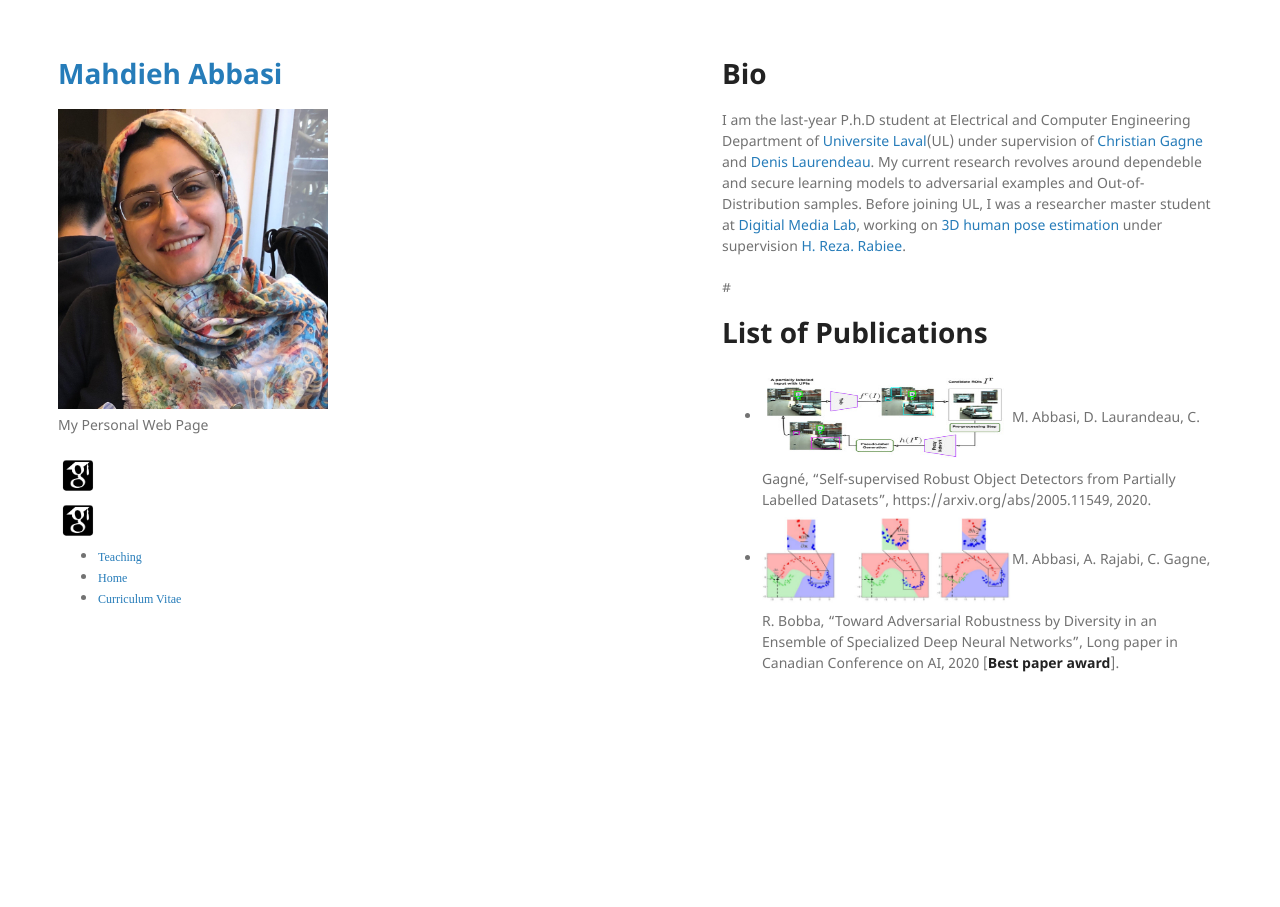
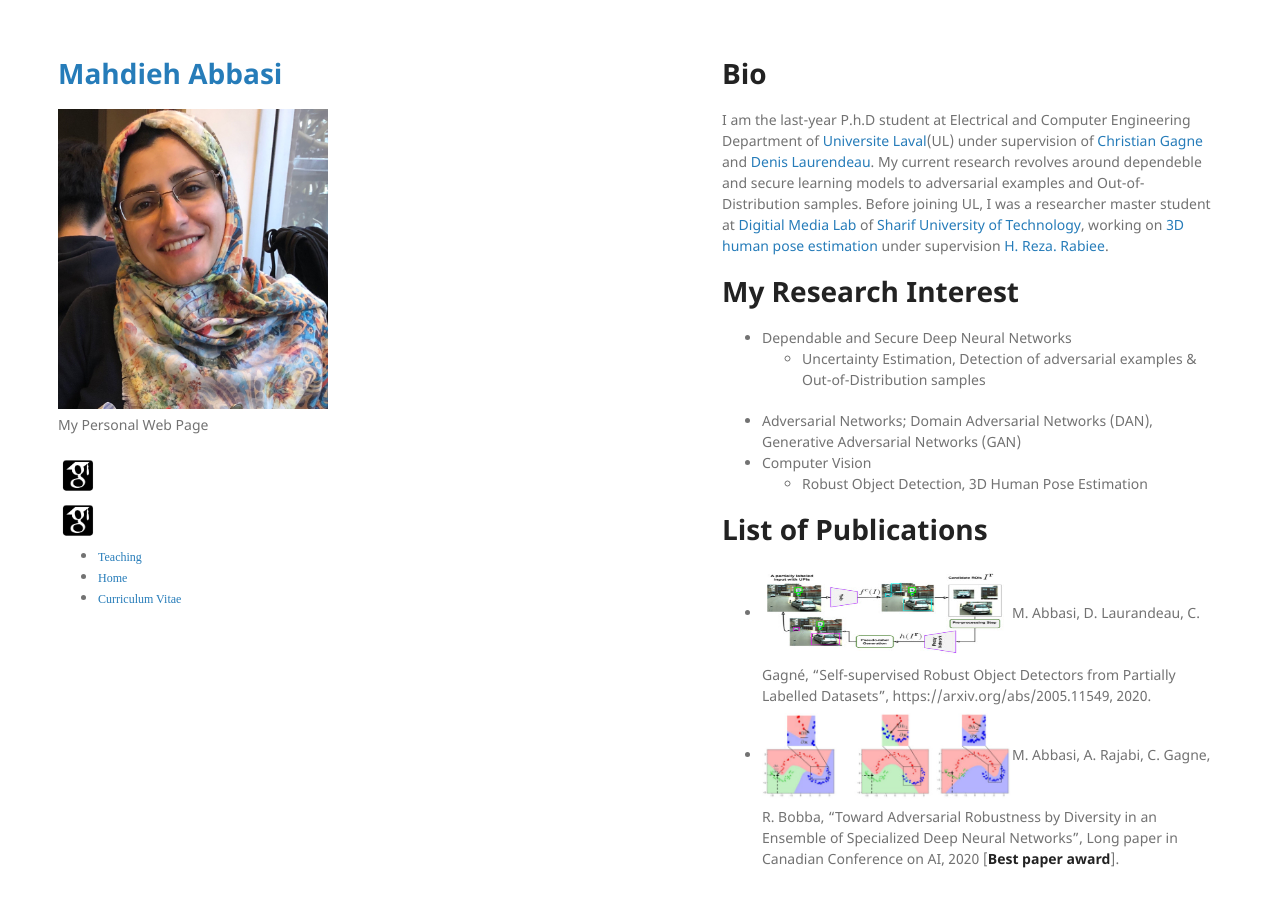
Before and after one commit to mahdaneh/mahdaneh.github.io, a Jekyll site: the page built from index.md, in a window 1280 px wide and 939 px high. Shown: the top 907 px of the window. Built offline with Jekyll 4.4.1, drawn with Linux system fonts in a browser that asks for light colours; our own code applies the rules of GitHub Pages for plain Markdown files.

Commit message:
Update index.md

```diff
--- a/index.md
+++ b/index.md
@@ -4,9 +4,14 @@ layout: default
 
 
 # Bio
- I am the last-year P.h.D student at Electrical and Computer Engineering Department of [Universite Laval](https://www.ulaval.ca/en/)(UL) under supervision of [Christian Gagne](http://vision.gel.ulaval.ca/~cgagne/) and [Denis Laurendeau](http://vision.gel.ulaval.ca/~laurend/). My current research revolves around dependeble and secure learning models to adversarial examples and Out-of-Distribution samples. Before joining UL, I was a researcher master student at [Digitial Media Lab](http://dml.ir/), working on [3D human pose estimation](https://ieeexplore.ieee.org/document/7335521/) under supervision [H. Reza. Rabiee](http://sharif.edu/~rabiee/).
+ I am the last-year P.h.D student at Electrical and Computer Engineering Department of [Universite Laval](https://www.ulaval.ca/en/)(UL) under supervision of [Christian Gagne](http://vision.gel.ulaval.ca/~cgagne/) and [Denis Laurendeau](http://vision.gel.ulaval.ca/~laurend/). My current research revolves around dependeble and secure learning models to adversarial examples and Out-of-Distribution samples. Before joining UL, I was a researcher master student at [Digitial Media Lab](http://dml.ir/) of [Sharif University of Technology](http://www.en.sharif.edu/), working on [3D human pose estimation](https://ieeexplore.ieee.org/document/7335521/) under supervision [H. Reza. Rabiee](http://sharif.edu/~rabiee/).
 
-#
+# My Research Interest
+- Dependable and Secure Deep Neural Networks
+   - Uncertainty Estimation, Detection of adversarial examples & Out-of-Distribution samples
+- Adversarial Networks; Domain Adversarial Networks (DAN), Generative Adversarial Networks (GAN)
+- Computer Vision
+   - Robust Object Detection, 3D Human Pose Estimation
 
 
 
```
